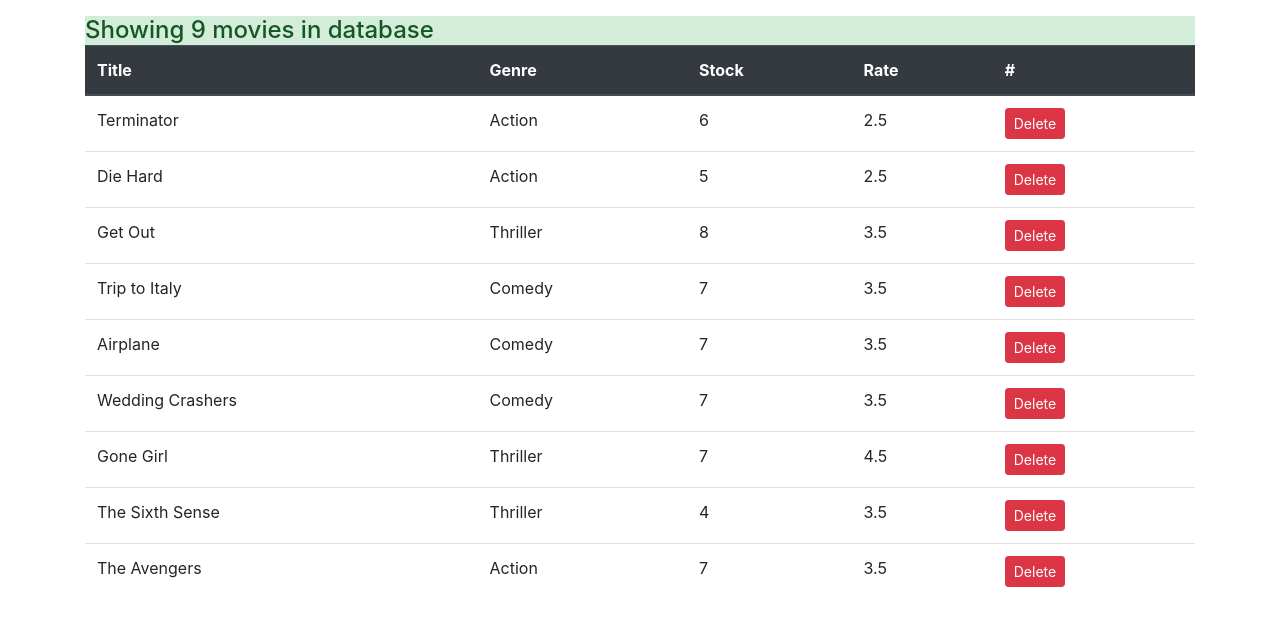
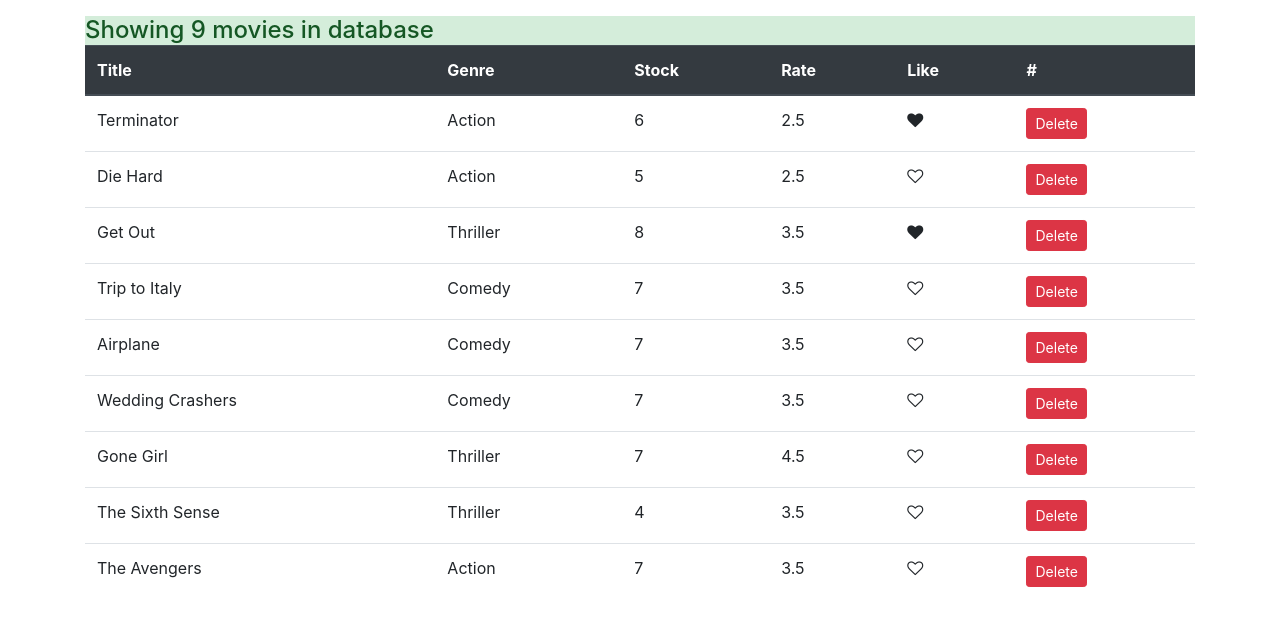
Before and after one commit to shahin3000v/vidly, a React (Create React App) app: page / in a window 1280 px wide. Shown: the top 626 px of the page. Built offline with nearby package versions, Linux system fonts and the light colour scheme.

Commit message:
Like component added

```diff
--- /dev/null
+++ b/src/components/common/like.jsx
@@ -0,0 +1,16 @@
+import React from "react";
+
+const Like = props => {
+  let classes = "fa fa-heart";
+  if (!props.liked) classes += "-o";
+  return (
+    <i
+      onClick={props.toggleLike}
+      style={{ cursor: "pointer" }}
+      className={classes}
+      aria-hidden="true"
+    ></i>
+  );
+};
+
+export default Like;
--- a/src/components/movies.jsx
+++ b/src/components/movies.jsx
@@ -1,36 +1,26 @@
 import React, { Component } from "react";
 import { getMovies } from "../services/fakeMovieService";
+import Like from "./common/like";
 
 class Movies extends Component {
   state = {
-    list: getMovies()
+    movies: getMovies()
   };
-  formatTable = () => {
-    return this.state.list.map(film => (
-      <tr key={film._id}>
-        <td>{film.title}</td>
-        <td>{film.genre.name}</td>
-        <td>{film.numberInStock}</td>
-        <td>{film.dailyRentalRate}</td>
-        <td>
-          <button
-            onClick={() => {
-              this.handleDelete(film._id);
-            }}
-            className="btn btn-danger btn-sm"
-          >
-            Delete
-          </button>
-        </td>
-      </tr>
-    ));
+
+  handleDelete = id => {
+    const movies = this.state.movies.filter(film => film._id !== id);
+    this.setState({ movies });
   };
-  handleDelete = id => {
-    const list = this.state.list.filter(film => film._id !== id);
-    this.setState({ list });
+  toggleLikeHandler = film => {
+    let movies = [...this.state.movies];
+    movies = movies.map(mo => {
+      if (mo === film) mo.liked = !mo.liked;
+      return mo;
+    });
+    this.setState({ movies });
   };
   render() {
-    const { length } = this.state.list;
+    const { length } = this.state.movies;
     if (length === 0)
       return (
         <p className="h4 alert-warning mt-3">There is no record in database!</p>
@@ -47,10 +37,36 @@
               <th scope="col">Genre</th>
               <th scope="col">Stock</th>
               <th>Rate</th>
+              <th>Like</th>
               <th>#</th>
             </tr>
           </thead>
-          <tbody>{this.formatTable()}</tbody>
+          <tbody>
+            {this.state.movies.map(film => (
+              <tr key={film._id}>
+                <td>{film.title}</td>
+                <td>{film.genre.name}</td>
+                <td>{film.numberInStock}</td>
+                <td>{film.dailyRentalRate}</td>
+                <td>
+                  <Like
+                    liked={film.liked}
+                    toggleLike={() => this.toggleLikeHandler(film)}
+                  />
+                </td>
+                <td>
+                  <button
+                    onClick={() => {
+                      this.handleDelete(film._id);
+                    }}
+                    className="btn btn-danger btn-sm"
+                  >
+                    Delete
+                  </button>
+                </td>
+              </tr>
+            ))}
+          </tbody>
         </table>
       </React.Fragment>
     );
--- a/src/services/fakeMovieService.js
+++ b/src/services/fakeMovieService.js
@@ -7,7 +7,8 @@
     genre: { _id: "5b21ca3eeb7f6fbccd471818", name: "Action" },
     numberInStock: 6,
     dailyRentalRate: 2.5,
-    publishDate: "2018-01-03T19:04:28.809Z"
+    publishDate: "2018-01-03T19:04:28.809Z",
+    liked: true
   },
   {
     _id: "5b21ca3eeb7f6fbccd471816",
@@ -21,7 +22,8 @@
     title: "Get Out",
     genre: { _id: "5b21ca3eeb7f6fbccd471820", name: "Thriller" },
     numberInStock: 8,
-    dailyRentalRate: 3.5
+    dailyRentalRate: 3.5,
+    liked: true
   },
   {
     _id: "5b21ca3eeb7f6fbccd471819",
```
